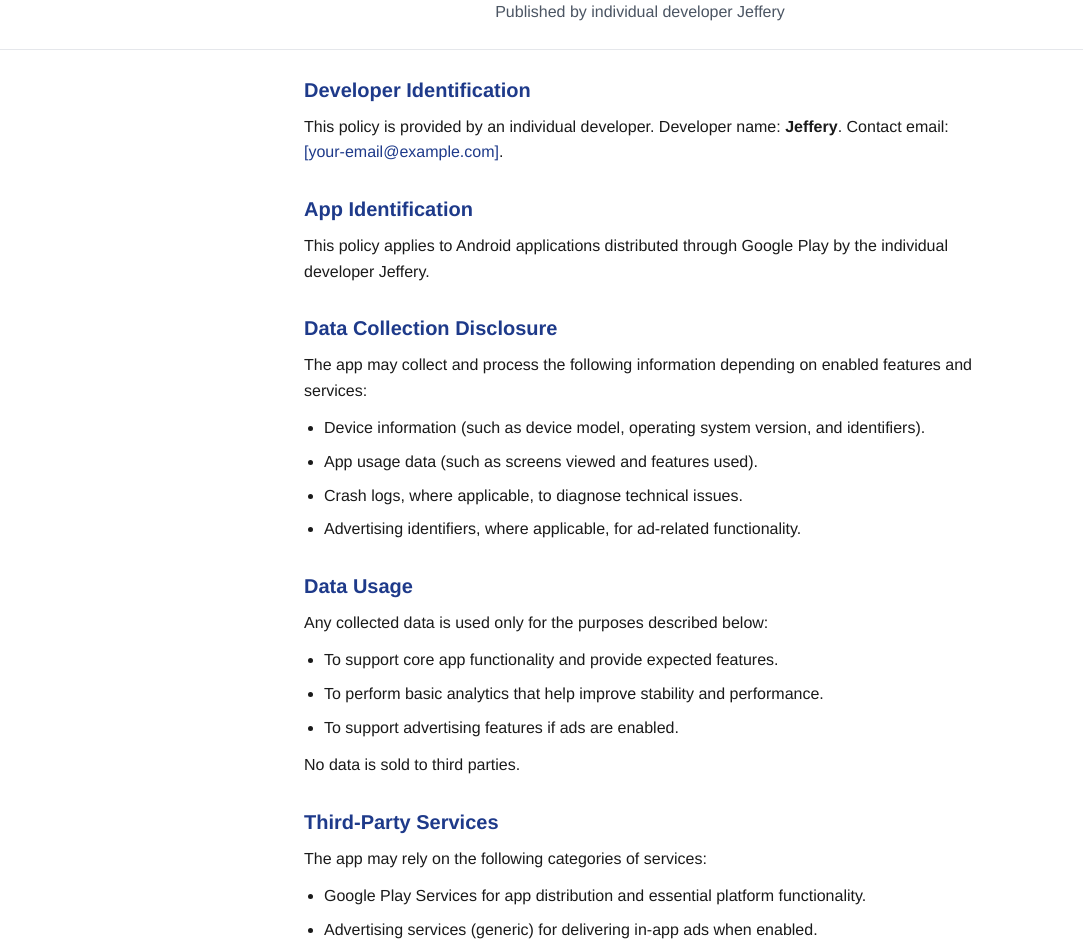
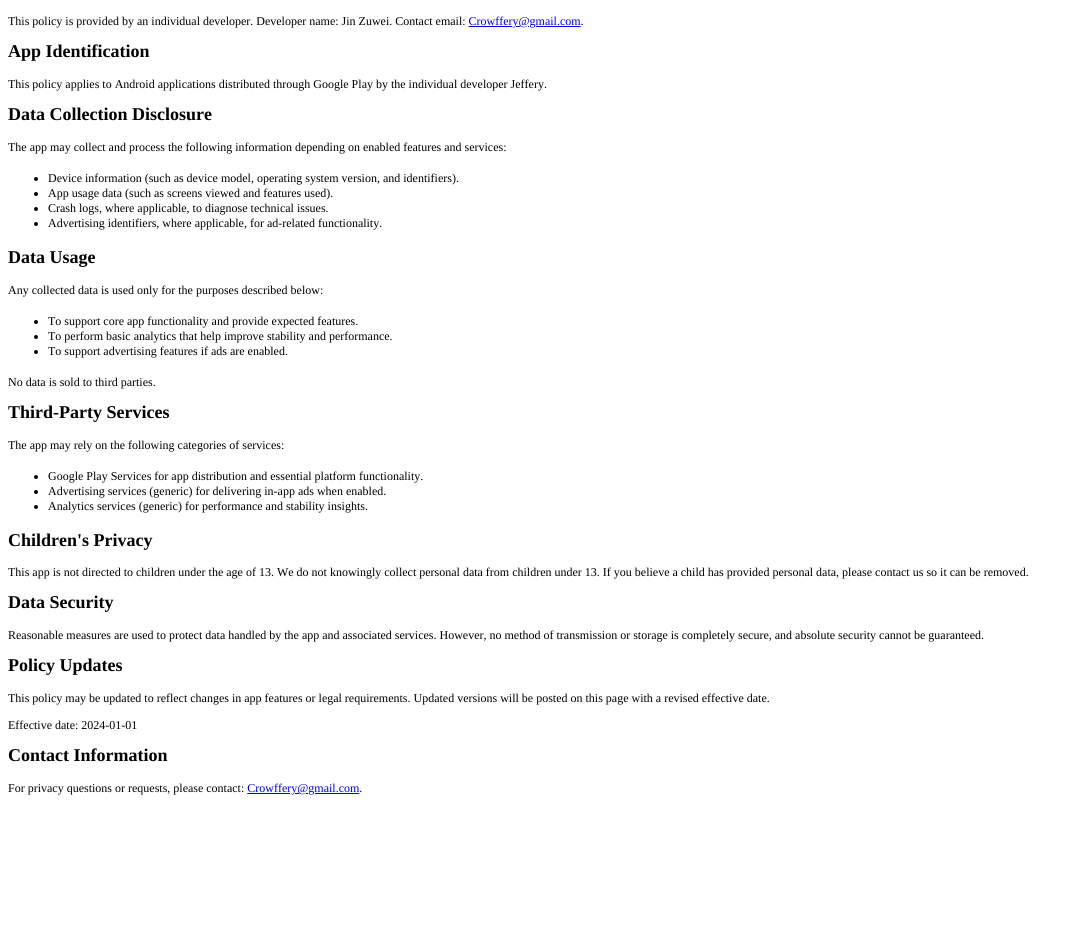
Before and after one commit to Crowffery/Rainbow-Crow, a plain HTML site: page index.html in a window 1280 px wide. Shown: the part 100-1039 px from the top of the page, without its empty margins (0-1083 px from the left). After the commit the page ends 908 px from the top, so only its background shows below. Drawn offline with Linux system fonts and the light colour scheme.

Commit message:
修改人命

```diff
--- a/index.html
+++ b/index.html
@@ -1,80 +1,58 @@
-<!DOCTYPE html>
-<html lang="en">
+<!DOCTYPE html PUBLIC "-//W3C//DTD HTML 4.01//EN" "http://www.w3.org/TR/html4/strict.dtd">
+<html>
 <head>
-  <meta charset="UTF-8">
-  <meta name="viewport" content="width=device-width, initial-scale=1.0">
-  <title>Privacy Policy | Jeffery</title>
-  <link rel="stylesheet" href="style.css">
+  <meta http-equiv="Content-Type" content="text/html; charset=utf-8">
+  <meta http-equiv="Content-Style-Type" content="text/css">
+  <title></title>
+  <meta name="Generator" content="Cocoa HTML Writer">
+  <meta name="CocoaVersion" content="2685.1">
+  <style type="text/css">
+    p.p2 {margin: 0.0px 0.0px 12.0px 0.0px; font: 12.0px Times; -webkit-text-stroke: #000000}
+    li.li4 {margin: 0.0px 0.0px 0.0px 0.0px; font: 12.0px Times; -webkit-text-stroke: #000000}
+    span.s1 {font-kerning: none}
+    span.s2 {text-decoration: underline ; font-kerning: none; color: #0000e9; -webkit-text-stroke: 0px #0000e9}
+    span.s3 {-webkit-text-stroke: 0px #000000}
+    ul.ul1 {list-style-type: disc}
+  </style>
 </head>
 <body>
-  <header class="page-header">
-    <h1>Privacy Policy</h1>
-    <p class="app-name">Published by individual developer Jeffery</p>
-  </header>
-
-  <main>
-    <section>
-      <h2>Developer Identification</h2>
-      <p>This policy is provided by an individual developer. Developer name: <strong>Jeffery</strong>. Contact email: <a href="mailto:[your-email@example.com]">[your-email@example.com]</a>.</p>
-    </section>
-
-    <section>
-      <h2>App Identification</h2>
-      <p>This policy applies to Android applications distributed through Google Play by the individual developer Jeffery.</p>
-    </section>
-
-    <section>
-      <h2>Data Collection Disclosure</h2>
-      <p>The app may collect and process the following information depending on enabled features and services:</p>
-      <ul>
-        <li>Device information (such as device model, operating system version, and identifiers).</li>
-        <li>App usage data (such as screens viewed and features used).</li>
-        <li>Crash logs, where applicable, to diagnose technical issues.</li>
-        <li>Advertising identifiers, where applicable, for ad-related functionality.</li>
-      </ul>
-    </section>
-
-    <section>
-      <h2>Data Usage</h2>
-      <p>Any collected data is used only for the purposes described below:</p>
-      <ul>
-        <li>To support core app functionality and provide expected features.</li>
-        <li>To perform basic analytics that help improve stability and performance.</li>
-        <li>To support advertising features if ads are enabled.</li>
-      </ul>
-      <p>No data is sold to third parties.</p>
-    </section>
-
-    <section>
-      <h2>Third-Party Services</h2>
-      <p>The app may rely on the following categories of services:</p>
-      <ul>
-        <li>Google Play Services for app distribution and essential platform functionality.</li>
-        <li>Advertising services (generic) for delivering in-app ads when enabled.</li>
-        <li>Analytics services (generic) for performance and stability insights.</li>
-      </ul>
-    </section>
-
-    <section>
-      <h2>Children's Privacy</h2>
-      <p>This app is not directed to children under the age of 13. We do not knowingly collect personal data from children under 13. If you believe a child has provided personal data, please contact us so it can be removed.</p>
-    </section>
-
-    <section>
-      <h2>Data Security</h2>
-      <p>Reasonable measures are used to protect data handled by the app and associated services. However, no method of transmission or storage is completely secure, and absolute security cannot be guaranteed.</p>
-    </section>
-
-    <section>
-      <h2>Policy Updates</h2>
-      <p>This policy may be updated to reflect changes in app features or legal requirements. Updated versions will be posted on this page with a revised effective date.</p>
-      <p class="effective-date">Effective date: 2024-01-01</p>
-    </section>
-
-    <section>
-      <h2>Contact Information</h2>
-      <p>For privacy questions or requests, please contact: <a href="mailto:[your-email@example.com]">[your-email@example.com]</a>.</p>
-    </section>
-  </main>
+<h1 style="margin: 0.0px 0.0px 16.1px 0.0px; font: 24.0px Times; -webkit-text-stroke: #000000"><span class="s1"><b>Privacy Policy</b></span></h1>
+<p class="p2"><span class="s1">Published by individual developer Jin Zuwei</span></p>
+<h2 style="margin: 0.0px 0.0px 14.9px 0.0px; font: 18.0px Times; -webkit-text-stroke: #000000"><span class="s1"><b>Developer Identification</b></span></h2>
+<p class="p2"><span class="s1">This policy is provided by an individual developer. Developer name: Jin Zuwei. Contact email: </span><span class="s2">Crowffery@gmail.com</span><span class="s1">.</span></p>
+<h2 style="margin: 0.0px 0.0px 14.9px 0.0px; font: 18.0px Times; -webkit-text-stroke: #000000"><span class="s1"><b>App Identification</b></span></h2>
+<p class="p2"><span class="s1">This policy applies to Android applications distributed through Google Play by the individual developer Jeffery.</span></p>
+<h2 style="margin: 0.0px 0.0px 14.9px 0.0px; font: 18.0px Times; -webkit-text-stroke: #000000"><span class="s1"><b>Data Collection Disclosure</b></span></h2>
+<p class="p2"><span class="s1">The app may collect and process the following information depending on enabled features and services:</span></p>
+<ul class="ul1">
+  <li class="li4"><span class="s3"></span><span class="s1">Device information (such as device model, operating system version, and identifiers).</span></li>
+  <li class="li4"><span class="s3"></span><span class="s1">App usage data (such as screens viewed and features used).</span></li>
+  <li class="li4"><span class="s3"></span><span class="s1">Crash logs, where applicable, to diagnose technical issues.</span></li>
+  <li class="li4"><span class="s3"></span><span class="s1">Advertising identifiers, where applicable, for ad-related functionality.</span></li>
+</ul>
+<h2 style="margin: 0.0px 0.0px 14.9px 0.0px; font: 18.0px Times; -webkit-text-stroke: #000000"><span class="s1"><b>Data Usage</b></span></h2>
+<p class="p2"><span class="s1">Any collected data is used only for the purposes described below:</span></p>
+<ul class="ul1">
+  <li class="li4"><span class="s3"></span><span class="s1">To support core app functionality and provide expected features.</span></li>
+  <li class="li4"><span class="s3"></span><span class="s1">To perform basic analytics that help improve stability and performance.</span></li>
+  <li class="li4"><span class="s3"></span><span class="s1">To support advertising features if ads are enabled.</span></li>
+</ul>
+<p class="p2"><span class="s1">No data is sold to third parties.</span></p>
+<h2 style="margin: 0.0px 0.0px 14.9px 0.0px; font: 18.0px Times; -webkit-text-stroke: #000000"><span class="s1"><b>Third-Party Services</b></span></h2>
+<p class="p2"><span class="s1">The app may rely on the following categories of services:</span></p>
+<ul class="ul1">
+  <li class="li4"><span class="s3"></span><span class="s1">Google Play Services for app distribution and essential platform functionality.</span></li>
+  <li class="li4"><span class="s3"></span><span class="s1">Advertising services (generic) for delivering in-app ads when enabled.</span></li>
+  <li class="li4"><span class="s3"></span><span class="s1">Analytics services (generic) for performance and stability insights.</span></li>
+</ul>
+<h2 style="margin: 0.0px 0.0px 14.9px 0.0px; font: 18.0px Times; -webkit-text-stroke: #000000"><span class="s1"><b>Children's Privacy</b></span></h2>
+<p class="p2"><span class="s1">This app is not directed to children under the age of 13. We do not knowingly collect personal data from children under 13. If you believe a child has provided personal data, please contact us so it can be removed.</span></p>
+<h2 style="margin: 0.0px 0.0px 14.9px 0.0px; font: 18.0px Times; -webkit-text-stroke: #000000"><span class="s1"><b>Data Security</b></span></h2>
+<p class="p2"><span class="s1">Reasonable measures are used to protect data handled by the app and associated services. However, no method of transmission or storage is completely secure, and absolute security cannot be guaranteed.</span></p>
+<h2 style="margin: 0.0px 0.0px 14.9px 0.0px; font: 18.0px Times; -webkit-text-stroke: #000000"><span class="s1"><b>Policy Updates</b></span></h2>
+<p class="p2"><span class="s1">This policy may be updated to reflect changes in app features or legal requirements. Updated versions will be posted on this page with a revised effective date.</span></p>
+<p class="p2"><span class="s1">Effective date: 2024-01-01</span></p>
+<h2 style="margin: 0.0px 0.0px 14.9px 0.0px; font: 18.0px Times; -webkit-text-stroke: #000000"><span class="s1"><b>Contact Information</b></span></h2>
+<p class="p2"><span class="s1">For privacy questions or requests, please contact: </span><span class="s2">Crowffery@gmail.com</span><span class="s1">.</span></p>
 </body>
 </html>
```
